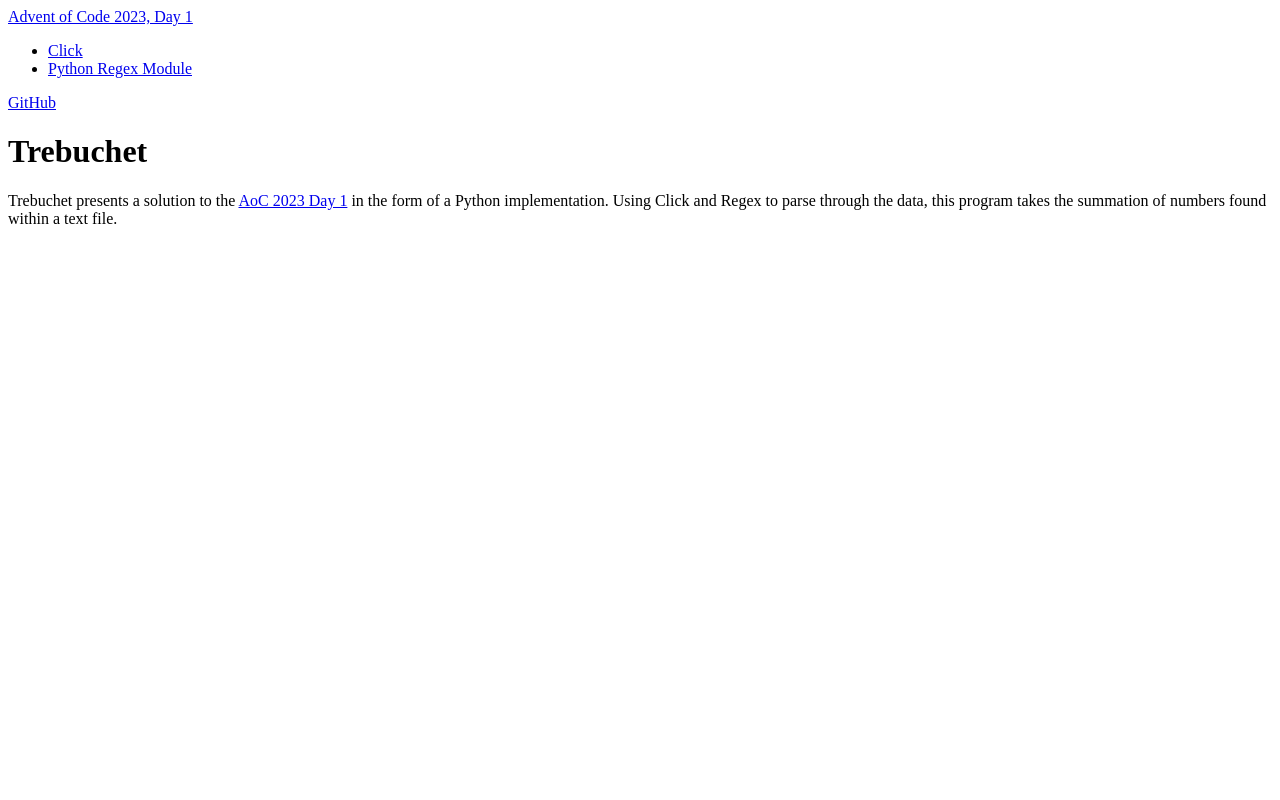
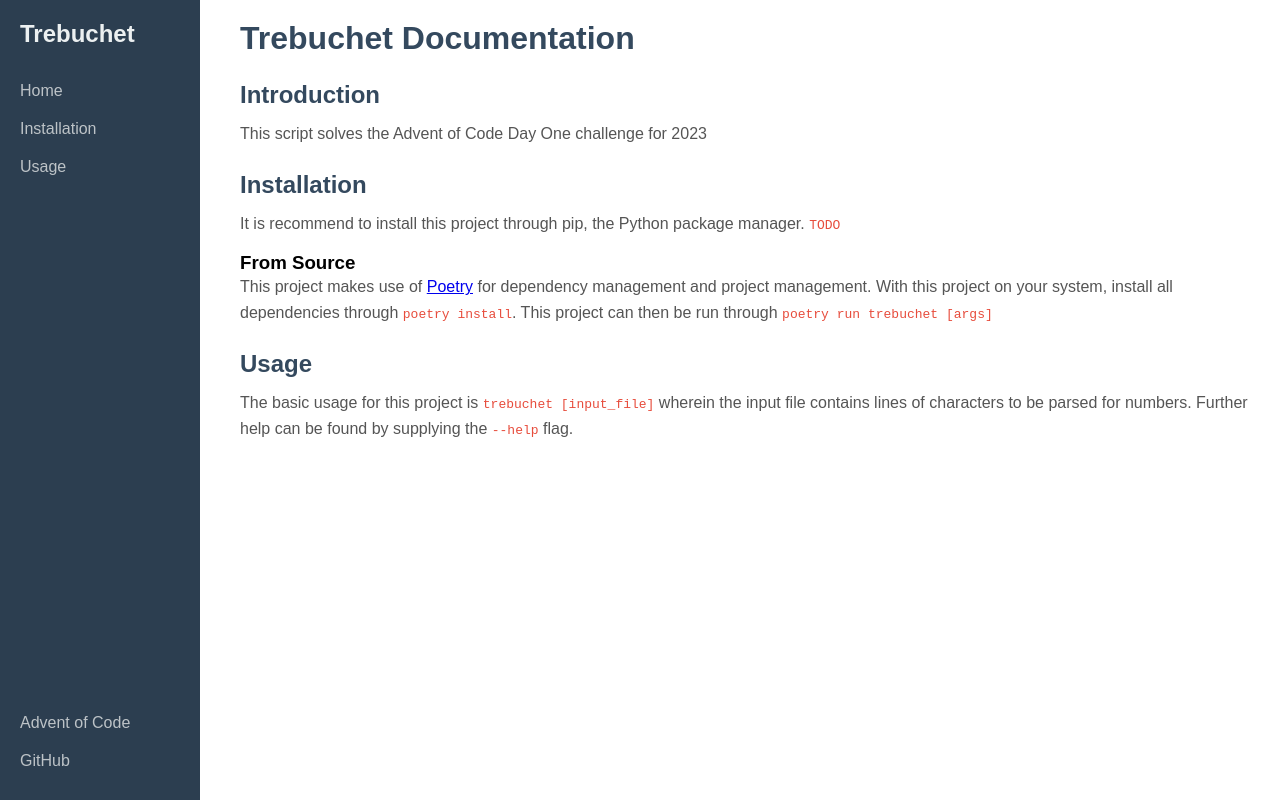
Before and after one commit to TonyGrif/Trebuchet, a plain HTML site: page docs/index.html in a window 1280 px wide. Drawn offline with Linux system fonts and the light colour scheme.

Commit message:
docs: create readthedocs style site for this project

```diff
--- a/docs/index.html
+++ b/docs/index.html
@@ -1,65 +1,53 @@
-<!doctype html>
-<html lang="en-US">
-  <head>
-    <meta charset="utf-8" />
-    <meta name="author" content="TonyGrif" />
-    <meta
-        name="description"
-        content="Home page for a Python implementation of
-                  Advent of Code (2023) Day 1." />
-    <link rel="icon" href="https://cdn-icons-png.flaticon.com/512/302/302149.png" type="image/x-icon" />
-    <title>Trebuchet</title>
-  </head>
-  <body>
+<!DOCTYPE html>
+<html lang="en">
+<head>
+  <meta charset="UTF-8">
+  <meta name="viewport" content="width=device-width, initial-scale=1.0">
+  <title>Trebuchet</title>
+  <link rel="stylesheet" href="styles.css">
+</head>
+<body>
+  <div class="sidebar">
+    <h2>Trebuchet</h2>
+    <nav class="main-links">
+      <a href="#intro">Home</a>
+      <a href="#installation">Installation</a>
+      <a href="#usage">Usage</a>
+    </nav>
+
+    <div class="sidebar-bottom">
+      <a href="https://adventofcode.com/2023/day/1">Advent of Code</a>
+      <a href="https://github.com/TonyGrif/trebuchet">GitHub</a>
+    </div>
+  </div>
+
+  <div class="content">
     <header>
-      <!-- Logo and Name -->
-      <nav>
-        <!-- TODO: Use AoC Logo -->
-        <a
-          href=https://adventofcode.com/2023/day/1
-          title="The advent of code problem being solved."
-          target="_blank">
-          Advent of Code 2023, Day 1
-        </a>
-        <!-- TODO: Create dropdown menu for libraries -->
-        <ul>
-          <li>
-            <a
-              href="https://click.palletsprojects.com/en/8.1.x/"
-              title="Information on the Click argument module."
-              target="_blank">
-              Click
-            </a>
-          </li>
-          <li>
-            <a
-              href="https://docs.python.org/3/library/re.html"
-              title="Information on the Python regex module."
-              target="_blank">
-              Python Regex Module
-            </a>
-          </li>
-        </ul>
-        <!-- TODO: Add API Docs, sphinx -->
-        <!-- TODO: Use GitHub logo -->
-        <a href="https://github.com/TonyGrif/trebuchet"
-           title="GitHub repo containing source code.">
-           GitHub
-        </a>
-        <!-- About Me (?) -->
-        <!-- Search -->
-      </nav>
+      <h1>Trebuchet Documentation</h1>
     </header>
+    <main>
+      <section id="intro">
+        <h2>Introduction</h2>
+        <p>This script solves the Advent of Code Day One challenge for 2023</p>
+      </section>
+      <section id="installation">
+        <h2>Installation</h2>
+        <p>It is recommend to install this project through pip, the Python package manager.
+        <code>TODO</code></p>
 
-    <h1> Trebuchet </h1>
-    <p>
-      Trebuchet presents a solution to the <a href=https://adventofcode.com/2023/day/1>
-      AoC 2023 Day 1</a> in the form of a Python implementation. Using Click and Regex to
-      parse through the data, this program takes the summation of numbers found within
-      a text file.
-    </p>
-
-    <!-- TODO: Add running gif once visualization is completed -->
-
-  </body>
+        <h3>From Source</h3>
+        <p>This project makes use of <a href="https://python-poetry.org/">Poetry</a> for dependency
+        management and project management. With this project on your system, install all dependencies
+        through <code>poetry install</code>. This project can then be run through
+        <code>poetry run trebuchet [args]</code></p>
+      </section>
+      <section id="usage">
+        <h2>Usage</h2>
+        <p>The basic usage for this project is <code>trebuchet [input_file]</code> wherein
+        the input file contains lines of characters to be parsed for numbers.
+        Further help can be found by supplying the <code>--help</code> flag.</p>
+      </section>
+    </main>
+  </div>
+</body>
 </html>
--- /dev/null
+++ b/docs/styles.css
@@ -0,0 +1,90 @@
+* {
+  margin: 0;
+  padding: 0;
+  box-sizing: border-box;
+}
+
+body {
+  display: flex;
+  font-family: Arial, sans-serif;
+}
+
+.sidebar {
+  display: flex;
+  flex-direction: column;
+  width: 200px;
+  background-color: #2c3e50;
+  color: #ecf0f1;
+  padding: 20px;
+  height: 100vh;
+  position: fixed;
+}
+
+.sidebar h2 {
+  font-size: 1.5em;
+  margin-bottom: 1em;
+}
+
+.main-links a {
+  display: block;
+  color: #bdc3c7;
+  padding: 10px 0;
+  text-decoration: none;
+}
+
+.main-links a:hover {
+  color: #ecf0f1;
+}
+
+.sidebar-bottom {
+  margin-top: auto;
+}
+
+.sidebar-bottom a {
+  display: block;
+  color: #bdc3c7;
+  padding: 10px 0;
+  text-decoration: none;
+}
+
+.sidebar-bottom a:hover {
+  color: #ecf0f1;
+}
+
+.content {
+  margin-left: 220px;
+  padding: 20px;
+  width: 100%;
+}
+
+header h1 {
+  font-size: 2em;
+  color: #34495e;
+  margin-bottom: 0.5em;
+}
+
+main h2 {
+  font-size: 1.5em;
+  color: #34495e;
+  margin-top: 1em;
+  margin-bottom: 0.5em;
+}
+
+main p {
+  font-size: 1em;
+  color: #555;
+  margin-bottom: 1em;
+  line-height: 1.6;
+}
+
+pre {
+  background-color: #f4f4f4;
+  padding: 10px;
+  border-radius: 5px;
+  overflow-x: auto;
+}
+
+code {
+  font-family: monospace;
+  color: #e74c3c;
+}
```
